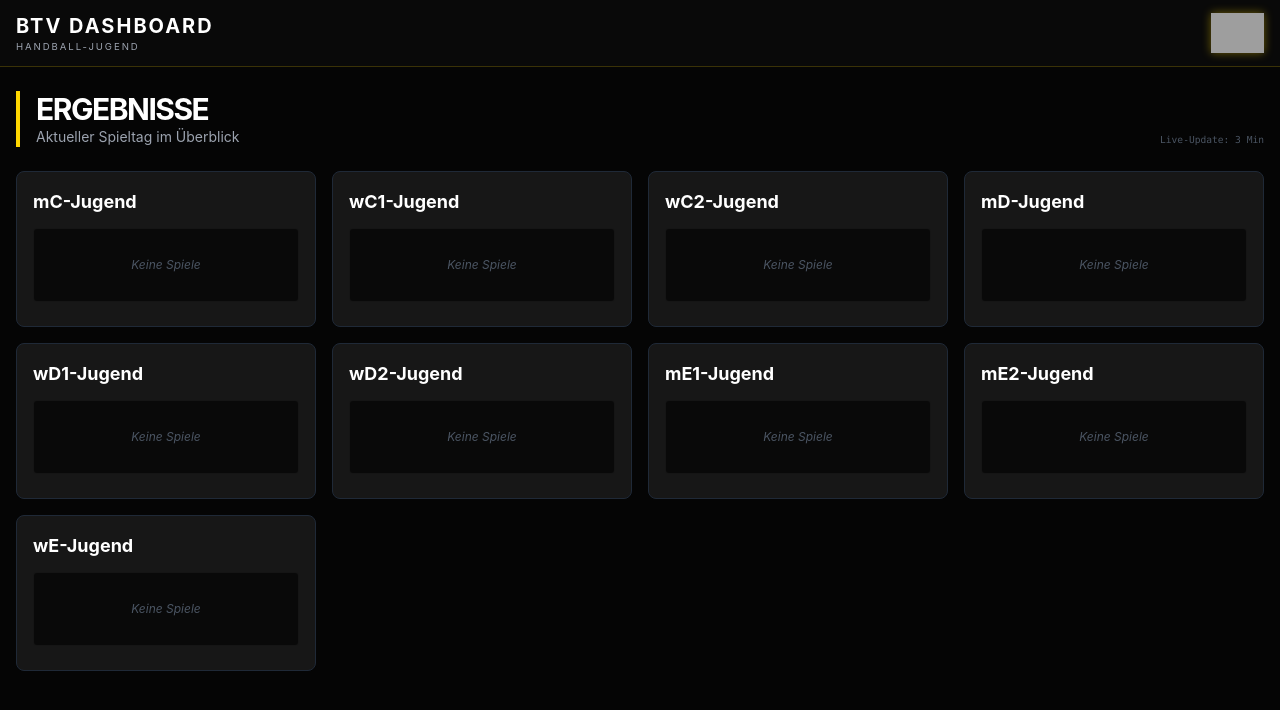
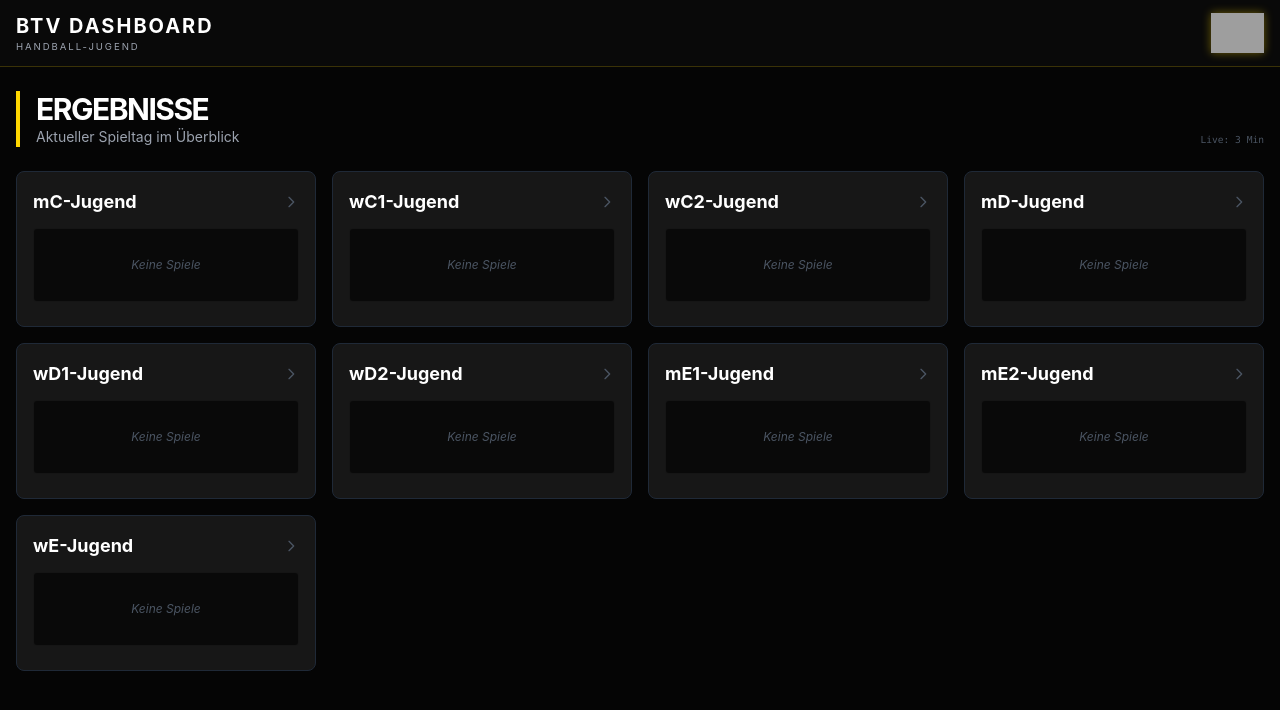
Before and after one commit to jochenneumann83/btv-dashboard, a Flask app: page / in a window 1280 px wide. Shown: the top 710 px of the page. Run offline with Flask 3, Linux system fonts and the light colour scheme; data that the repository does not hold is empty; some libraries are stand-ins or nearby versions; grey boxes are pictures that could not be loaded.

Commit message:
Update index.html

```diff
--- a/templates/index.html
+++ b/templates/index.html
@@ -10,7 +10,7 @@
         <p class="text-gray-400 text-sm">Aktueller Spieltag im Überblick</p>
     </div>
     <div class="text-[0.6rem] text-gray-600 font-mono">
-        Live-Update: 3 Min
+        Live: 3 Min
     </div>
 </header>
 
@@ -18,24 +18,28 @@
     {% for item in latest_results %}
     <a href="{{ url_for('team_detail', team_name=item.team) }}" class="block group relative">
 
-        <div class="bg-btv-darkgray/90 backdrop-blur-sm border border-gray-800 rounded-lg p-4 hover:border-btv-yellow/60 hover:shadow-[0_0_15px_rgba(255,215,0,0.1)] transition-all duration-300 h-full flex flex-col relative overflow-hidden z-0">
+        <div class="bg-btv-darkgray/90 backdrop-blur-sm border border-gray-800 rounded-lg p-4 hover:border-btv-yellow/60 hover:shadow-[0_0_15px_rgba(255,215,0,0.1)] transition-all duration-300 h-full flex flex-col justify-between z-0">
 
-            {% if item.status %}
-                <div title="{{ 'Sieg' if item.status == 'win' else ('Niederlage' if item.status == 'loss' else 'Unentschieden') }}"
-                     class="absolute top-4 right-4 w-3 h-3 rounded-full shadow-[0_0_8px_rgba(0,0,0,0.5)] z-20 border border-black/30
-                    {% if item.status == 'win' %} bg-green-500 shadow-green-500/60
-                    {% elif item.status == 'loss' %} bg-red-500 shadow-red-500/60
-                    {% else %} bg-yellow-400 shadow-yellow-400/60 {% endif %}">
-                </div>
-            {% endif %}
-
-            <div class="mb-3 pr-6">
+            <div class="flex justify-between items-center mb-3">
                 <h2 class="text-lg font-bold text-white group-hover:text-btv-yellow truncate transition-colors">
                     {{ item.team }}
                 </h2>
+                <svg xmlns="http://www.w3.org/2000/svg" class="h-4 w-4 text-gray-600 group-hover:text-btv-yellow transition-colors" fill="none" viewBox="0 0 24 24" stroke="currentColor">
+                    <path stroke-linecap="round" stroke-linejoin="round" stroke-width="2" d="M9 5l7 7-7 7" />
+                </svg>
             </div>
 
             <div class="bg-black/60 rounded p-3 mb-2 border border-white/5 relative z-10 flex-grow">
+
+                {% if item.status %}
+                    <div title="{{ 'Sieg' if item.status == 'win' else ('Niederlage' if item.status == 'loss' else 'Unentschieden') }}"
+                         class="absolute top-3 right-3 w-3 h-3 rounded-full shadow-[0_0_8px_rgba(0,0,0,0.5)] z-20 border border-black/30
+                        {% if item.status == 'win' %} bg-green-500 shadow-green-500/60
+                        {% elif item.status == 'loss' %} bg-red-500 shadow-red-500/60
+                        {% else %} bg-yellow-400 shadow-yellow-400/60 {% endif %}">
+                    </div>
+                {% endif %}
+
                 {% if item.game %}
                     <div class="text-[0.6rem] text-gray-500 uppercase tracking-widest mb-1">Letztes Spiel</div>
 
@@ -81,7 +85,7 @@
                     <span class="text-[0.6rem] text-gray-400 uppercase tracking-wider">Vorschau</span>
                 </div>
                 <div class="text-xs text-gray-300 truncate">
-                    <span class="text-gray-500 text-[0.65rem] block mb-0.5">
+                    <span class="text-gray-500 text-[0.65rem] mr-1">
                         {{ item.next_game.datum }} {{ item.next_game.zeit }}
                     </span>
                     vs {{ item.next_game.gast if item.next_game.we_are_home else item.next_game.heim }}
```
